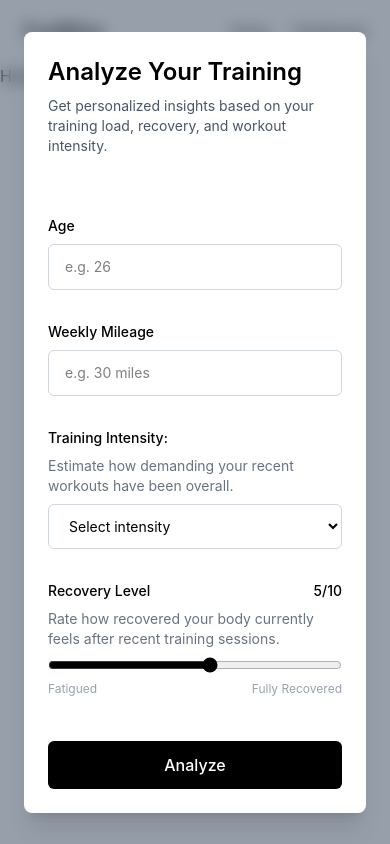
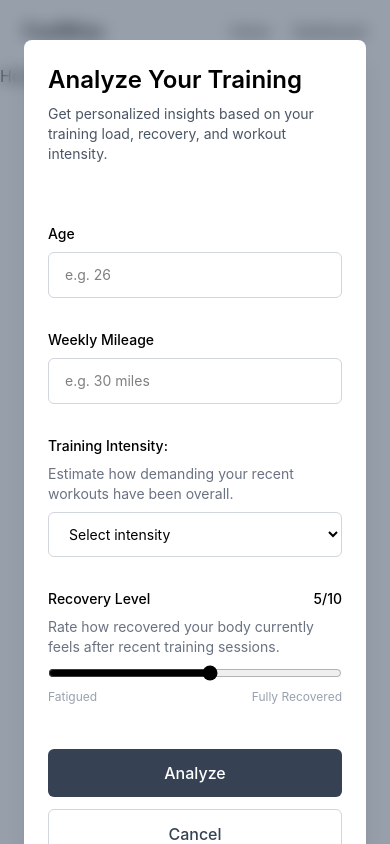
Before and after one commit to zstem001hz-droid/fuelwise-health, a React (Vite) app: page / in a window 390 px wide. Built offline with nearby package versions, Linux system fonts and the light colour scheme.

Commit message:
refactor(modal): improve mobile UX with scrollable overlay and cancel action

```diff
--- a/src/components/Modal/AnalysisModal.tsx
+++ b/src/components/Modal/AnalysisModal.tsx
@@ -1,11 +1,11 @@
 export default function AnalysisModal() {
   return (
     // Modal overlay
-    <div className="flex items-center justify-center bg-slate-700/50 fixed inset-0 backdrop-blur-sm px-6">
-      {/* Modal content */}
+    <div className="flex items-start justify-center bg-slate-700/50 fixed inset-0 backdrop-blur-sm px-6 overflow-y-auto py-10">
+      {/* Modal content------------------------------------------------------------------ */}
       <div>
         <form className="flex flex-col bg-white shadow-xl rounded-lg p-6 gap-7 w-full max-w-md">
-          {/* Header copy for the analysis form */}
+          {/* Header copy for the analysis form ---------------------------------------*/}
           <div className="flex flex-col gap-2 mb-8">
             <h2 className="text-2xl font-semibold">Analyze Your Training</h2>
             <p className="text-sm text-gray-600">
@@ -14,7 +14,7 @@ export default function AnalysisModal() {
             </p>
           </div>
 
-          {/* Core training inputs */}
+          {/* Core training inputs-------------------------------------------------- */}
           <div className="flex flex-col gap-8">
             <div className="flex flex-col gap-2">
               <label htmlFor="age" className="text-sm font-medium">
@@ -29,6 +29,7 @@ export default function AnalysisModal() {
               />
             </div>
 
+            {/* WEEKLY MILEAGE --------------------------------------------------- */}
             <div className="flex flex-col gap-2">
               <label htmlFor="weekly-mileage" className="text-sm font-medium">
                 Weekly Mileage
@@ -42,6 +43,7 @@ export default function AnalysisModal() {
               />
             </div>
 
+            {/* TRAINING INTENSITY --------------------------------------------------- */}
             <div className="flex flex-col gap-2">
               <label
                 htmlFor="training-intensity"
@@ -66,6 +68,7 @@ export default function AnalysisModal() {
               </select>
             </div>
 
+            {/* RECOVERY LEVEL --------------------------------------------------- */}
             <div className="flex flex-col gap-2">
               <div className="flex items-center justify-between">
                 <label
@@ -99,12 +102,22 @@ export default function AnalysisModal() {
             </div>
           </div>
 
-          <button
-            type="submit"
-            className="mt-4 bg-black text-white rounded-md py-3 font-medium transition hover:bg-gray-800"
-          >
-            Analyze
-          </button>
+          {/* Action buttons --------------------------------------------------- */}
+          <div className="flex flex-col gap-3">
+            <button
+              type="submit"
+              className="mt-4 bg-gray-700 text-white rounded-md py-3 font-medium transition hover:bg-gray-900"
+            >
+              Analyze
+            </button>
+
+            <button
+              type="button"
+              className="border border-gray-300 bg-white text-gray-700 rounded-md py-3 font-medium transition hover:bg-gray-100"
+            >
+              Cancel
+            </button>
+          </div>
         </form>
       </div>
     </div>
```
